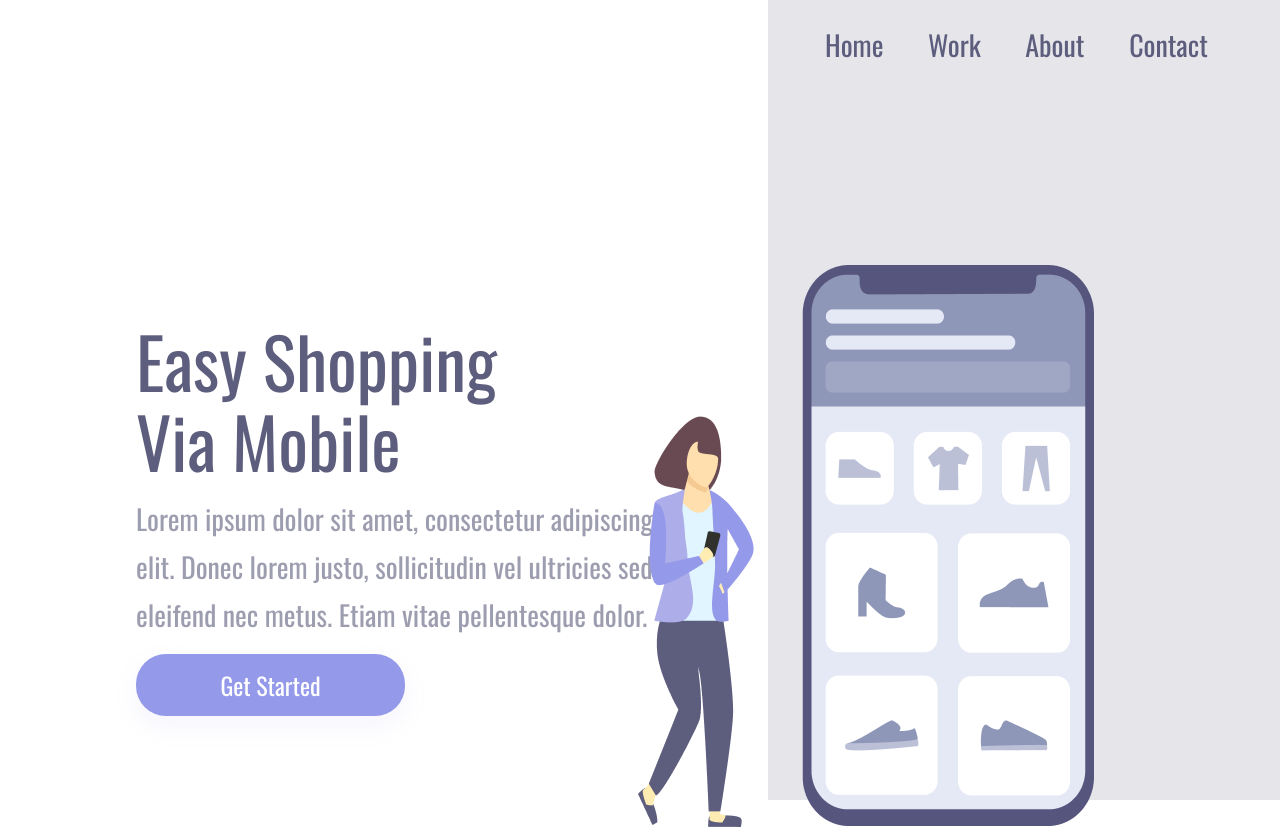
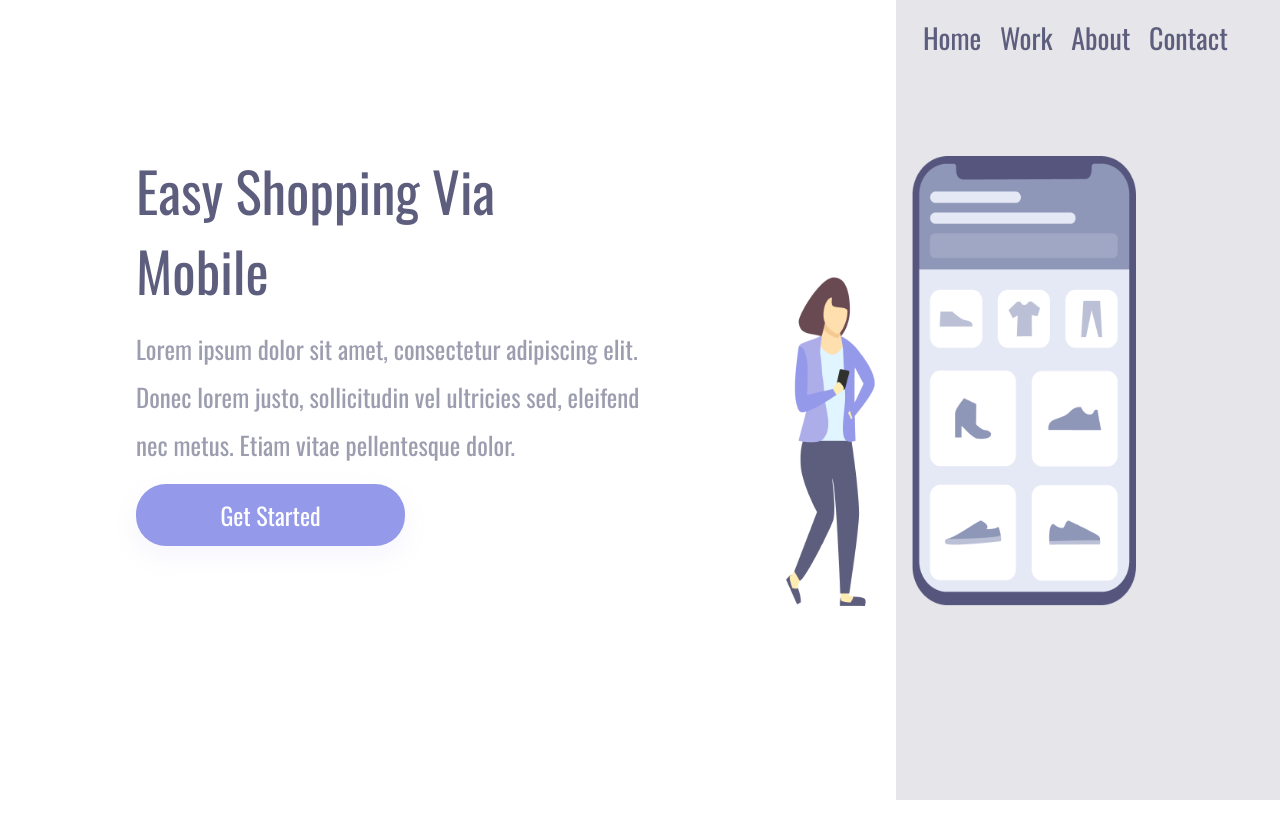
Before and after one commit to Wesley-P-Silva/Project-CSS-Responsividade, a plain HTML site: page index.html in a window 1280 px wide. After the commit the page ends 800 px from the top, so only its background shows below. Drawn offline with nearby package versions, Linux system fonts and the light colour scheme.

Commit message:
Alteração de estilo

```diff
--- a/styles.css
+++ b/styles.css
@@ -3,48 +3,52 @@
     padding: 0;
     box-sizing: border-box;
     font-family: 'Oswald', sans-serif;
-    font-weight: 400;
-    color: #5D5D7D;
 }
 
-.wrapper {
+/* .wrapper {
     height: 100vh;
     width: 100vw;
-}
+} */
 
 .container-left {
     display: inline-block;
-    width: 60%;
+    width: 70%;
     padding-left: 136px;
-    margin-top: 25%;
+    margin-top: 150px;
 }
 
 .container-right {
     display: inline-block;
     background-color: rgba(93, 93, 125, 0.16);
     height: 100vh;
-    width: 40%;
+    width: 30%;
     position: absolute;
+    padding-top: 5px;
 }
 
 img {
     position: relative;
-    top: 25%;
-    right: 130px;
+    height: 450px;
+    width: 350px;
+    top: 10%;
+    right: 110px;
 }
 
 h1 {
-    font-size: 70px;
+    font-weight: 400;
+    font-size: 55px;
     line-height: 80px;
     width: 368px;
+    color: #5D5D7D;
 }
 
 p {
-    font-size: 28px;
+    font-size: 25px;
     line-height: 48px;
     opacity: 0.6;
     margin: 15px 0;
     width: 540px;
+    color: #5D5D7D;
 }
 
 button {
@@ -73,7 +77,7 @@ a {
     font-size: 28px;
     line-height: 41px;
     color: #5D5D7D;
-    margin-right: 41px;
+    margin-right: 15px;
     cursor: pointer;
 }
 
@@ -86,10 +90,10 @@ a:active {
 }
 
 header {
-    margin: 24px 0 0 57px;
+    margin: 3% 0 5% 7%;
 }
 
-@media screen and (max-width: 900px) {
+/* @media screen and (max-width: 1100px) {
     .container-left {
         width: 100%;
         height: 50%;
@@ -98,16 +102,20 @@ header {
     }
 
     .container-right {
-        display: block;
-        height: auto;
+        display: flex;
+        justify-content: center;
+        align-items: center;
+        height: 50%;
         width: 100%;
         position: static;
-        padding: 40px;
+        padding: auto;
     }
 
     img {
         position: static;
         max-width: 90%;
+        height: 400px;
+        width: 300px;
     }
 
     header {
@@ -133,5 +141,7 @@ header {
     button {
         margin: auto;
         display: block;
+        width: 200px;
+        height: 50px;
     }
-}
+} */
```
